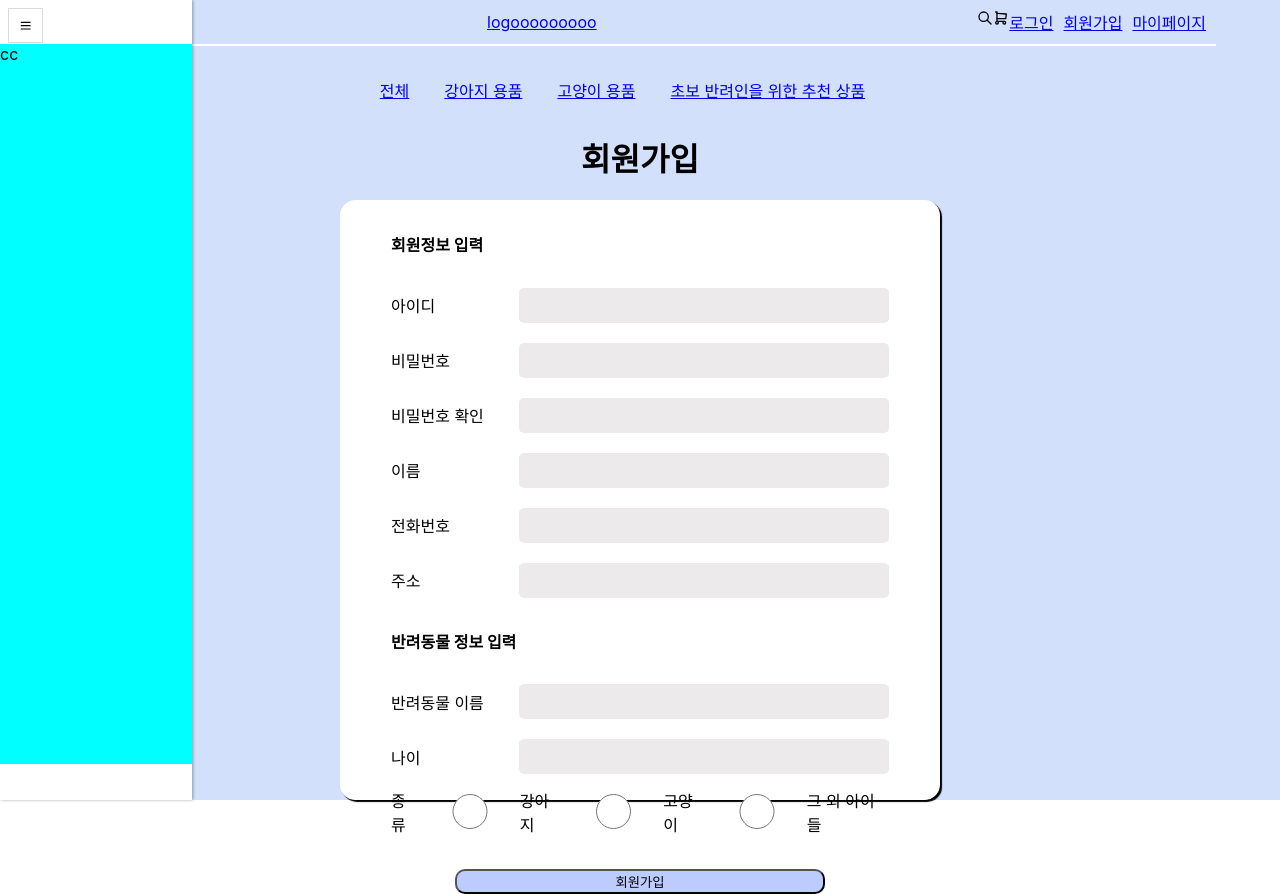
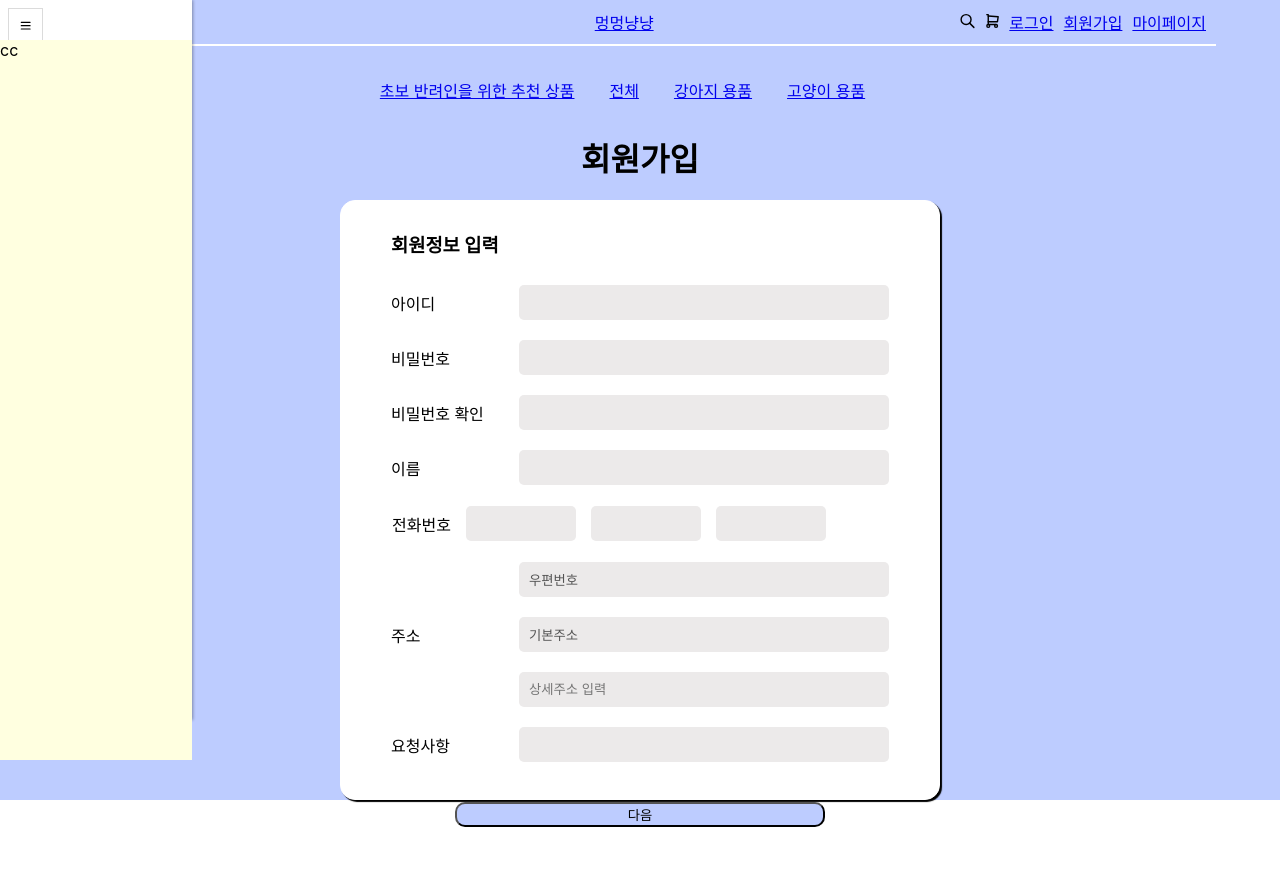
Before and after one commit to meong-nyang/front, a React (Create React App) app: page /user/join in a window 1280 px wide. After the commit the page ends 827 px from the top, so only its background shows below. Built offline with nearby package versions, Linux system fonts and the light colour scheme.

Commit message:
메인페이지 디테일 수정

```diff
--- a/package.json
+++ b/package.json
@@ -10,6 +10,7 @@
     "@testing-library/user-event": "^13.5.0",
     "axios": "^1.7.7",
     "firebase": "^10.14.0",
+    "framer-motion": "^11.11.7",
     "quill": "^2.0.2",
     "quill-image-resize": "^3.0.9",
     "react": "^18.3.1",
@@ -22,6 +23,7 @@
     "react-sweet-progress": "^1.1.2",
     "react-sweetalert2": "^0.6.0",
     "recoil": "^0.7.7",
+    "swiper": "^11.1.14",
     "web-vitals": "^2.1.4"
   },
   "scripts": {
--- a/src/App.js
+++ b/src/App.js
@@ -1,7 +1,7 @@
 import './App.css';
 import { Global } from '@emotion/react';
 import { reset } from './styles/common';
-import { Route, Routes } from 'react-router-dom';
+import { Route, Routes, useLocation } from 'react-router-dom';
 import NotFound from './pages/NotFound/NotFound';
 import MainPage from './pages/user/MainPage/MainPage';
 import UserLoginPage from './pages/user/UserLoginPage/UserLoginPage';
@@ -9,6 +9,7 @@ import UserJoinPage from './pages/user/UserJoinPage/UserJoinPage';
 import UserMyPage from './pages/user/UserMyPage/UserMyPage';
 
 function App() {
+
   return (
     <>
       <Global styles={reset} />
--- a/src/components/user/MainHeader/MainHeader.jsx
+++ b/src/components/user/MainHeader/MainHeader.jsx
@@ -6,6 +6,7 @@ import { Link } from 'react-router-dom';
 import { useRecoilState } from 'recoil';
 import Sidebar from '../Sidebar/Sidebar';
 import { sidebarShowAtom } from '../../../atoms/sidebarShowAtom';
+
 
 function MainHeader(props) {
     const [ sidebarShow, setSidebarShow ] = useRecoilState(sidebarShowAtom);
@@ -25,8 +26,8 @@ function MainHeader(props) {
                     >
                         <TbMenu2 />
                     </button>
-                    <Link to='/'>logooooooooo</Link>
-                    <div css={s.account}>
+                    <Link to='/'>멍멍냥냥</Link>
+                    <div css={s.accountBox}>
                         <div css={s.accountIcons}>
                             <TbSearch /><TbShoppingCart />
                         </div>
@@ -36,10 +37,10 @@ function MainHeader(props) {
                     </div>
                 </div>
                 <div css={s.category}>
+                    <a href='/category/best'>초보 반려인을 위한 추천 상품</a>
                     <a href='/category/total'>전체</a>
                     <a href='/category/dog'>강아지 용품</a>
                     <a href='/category/cat'>고양이 용품</a>
-                    <a href='/category/best'>초보 반려인을 위한 추천 상품</a>
                 </div>
             </div>
         </>
--- a/src/components/user/MainHeader/style.js
+++ b/src/components/user/MainHeader/style.js
@@ -5,7 +5,7 @@ export const layout = css`
     flex-direction: column;
     width: 100%;
     height: 150px;
-    background-color: #D2E0FB;
+    background-color: #BDCCFF;
 `;
 
 export const frame = css`
@@ -16,6 +16,10 @@ export const frame = css`
     width: 90%;
     border-bottom: 2px solid white;
     height: 50%;
+
+    & > a {
+        margin-left: 180px;
+    }
 `;
 
 export const menuToggleButton = css`
@@ -24,6 +28,8 @@ export const menuToggleButton = css`
     align-items: center;
     border: 1px solid #dbdbdb;
     margin-right: 15px;
+    width: 30px;
+    height: 30px;
     background-color: white;
     cursor: pointer;
     &:hover {
@@ -34,7 +40,7 @@ export const menuToggleButton = css`
     }
 `;
 
-export const account = css`
+export const accountBox = css`
     display: flex;
     & > a {
         margin-right: 10px;
@@ -43,8 +49,10 @@ export const account = css`
 
 export const accountIcons = css`
     display: flex;
+    width: 50px;
     & > svg {
-        font-size: 16px;
+        font-size: 22px;
+        margin-right: 8px;
     }
 `;
 
--- a/src/components/user/Sidebar/SidebarBody/style.js
+++ b/src/components/user/Sidebar/SidebarBody/style.js
@@ -3,6 +3,6 @@ import { css } from "@emotion/react";
 export const layout = css`
     display: flex;
     width: 100%;
-    height: 90%;
-    background-color: aqua;
+    height: 100%;
+    background-color: lightyellow;
 `;
--- a/src/components/user/Sidebar/style.js
+++ b/src/components/user/Sidebar/style.js
@@ -2,11 +2,11 @@ import { css } from "@emotion/react";
 
 export const layout = (isShow) => css`
     position: absolute;
-    top: ${isShow ? 0 : -100}%;
+    top: ${isShow ? 0 : -101}%;
     transition: all 0.5s ease-in-out;
     box-sizing: border-box;
     width: 15%;
-    height: 100%;
+    height: 90%;
     background-color: white;
     box-shadow: 1px 0px 3px #00000055;
 `;
--- a/src/pages/user/MainPage/MainPage.jsx
+++ b/src/pages/user/MainPage/MainPage.jsx
@@ -2,19 +2,37 @@ import React from 'react';
 /** @jsxImportSource @emotion/react */
 import * as s from "./style";
 import MainHeader from '../../../components/user/MainHeader/MainHeader';
+import { Swiper, SwiperSlide } from 'swiper/react';
+import 'swiper/css';
 
 function MainPage(props) {
-
+    // const autoMoveSlide = () => {
+    //     if (intervalId !== null) {
+    //       clearInterval(intervalId);
+    //     }
+    //     setIntervalId(
+    //         setInterval(() => {
+    //             setCurSlide((prevState) =>
+    //                 prevState < LAST_SLIDE_INDEX
+    //                 ? prevState + MOVE_SLIDE_INDEX
+    //                 : FIRST_SLIDE_INDEX
+    //             );
+    //         }, 3000)
+    //     );
+    // };
 
     return (
-        <div css={s.layout}>
+        <>
+            <div css={s.layout}>
             <MainHeader />
-            <div css={s.mainContainer}>
-                <div>추천상품</div>
-                <div>추천상품</div>
-                <div>추천상품</div>
+                <div css={s.mainContainer}>
+                    <div css={s.mainPage}>
+                        <div>추천</div>
+                        <div>추천</div>
+                    </div>
+                </div>
             </div>
-        </div>
+        </>
     );
 }
 
--- a/src/pages/user/MainPage/style.js
+++ b/src/pages/user/MainPage/style.js
@@ -7,8 +7,16 @@ export const layout = css`
 
 export const mainContainer = css`
     display: flex;
+    align-items: center;
+    justify-content: center;
+    width: 100%;
+    height: 80%;
+`;
+
+export const mainPage = css`
+    display: flex;
     justify-content: space-around;
     align-items: center;
     width: 70%;
-    height: 80%;
+    height: 100%;
 `;
--- a/src/pages/user/UserJoinPage/UserJoinPage.jsx
+++ b/src/pages/user/UserJoinPage/UserJoinPage.jsx
@@ -11,7 +11,7 @@ function UserJoinPage(props) {
                 <h1>회원가입</h1>
                 <div css={s.joinBox}>
                     <div css={s.formInput}>
-                        <h4>회원정보 입력</h4>
+                        <h3>회원정보 입력</h3>
                         <div>
                             <label htmlFor="">아이디</label>
                             <input type="text" />
@@ -29,16 +29,30 @@ function UserJoinPage(props) {
                             <input type="text" />
                         </div>
                         <div>
-                            <label htmlFor="">전화번호</label>
-                            <input type="text" />
+                            <td>
+                                <label htmlFor="">전화번호</label>
+                                <input type="text" />
+                                <input type="text" />
+                                <input type="text" />
+                            </td>
                         </div>
                         <div>
                             <label htmlFor="">주소</label>
+                            <div css={s.addressBox}>
+                                <div>
+                                    <input type="text" value="우편번호" disabled/>
+                                </div>
+                                <input type="text" value="기본주소" disabled/>
+                                <input type="text" placeholder="상세주소 입력"/>
+                            </div>
+                        </div>
+                        <div>
+                            <label htmlFor="">요청사항</label>
                             <input type="text" />
                         </div>
                     </div>
 
-                    <div css={s.formInput}>
+                    {/* <div css={s.formInput}>
                         <h4>반려동물 정보 입력</h4>
                         <div>
                             <label htmlFor="">반려동물 이름</label>
@@ -65,8 +79,8 @@ function UserJoinPage(props) {
                                 </div>
                             </div>
                         </div>
-                    </div>
-                    <button>회원가입</button>
+                    </div> */}
+                    <button>다음</button>
                 </div>
             </body>
         </>
--- a/src/pages/user/UserJoinPage/style.js
+++ b/src/pages/user/UserJoinPage/style.js
@@ -4,7 +4,7 @@ export const layout = css`
     display: flex;
     flex-direction: column;
     align-items: center;
-    background-color: #D2E0FB;
+    background-color: #BDCCFF;
     height: 100%;
 
     & > h1 {
@@ -48,9 +48,14 @@ export const formInput = css`
     flex-direction: column;
     width: 100%;
 
-    & div {
+    & div, td {
         display: flex;
         justify-content: space-between;
+
+        & > td > input {
+            width: 90px;
+            margin-left: 15px;
+        }
     }
 
     & label {
@@ -68,6 +73,12 @@ export const formInput = css`
         outline: none;
         background-color: #eceaea;
     }
+`;
+
+export const addressBox = css`
+    display: flex;
+    flex-direction: column;
+
 `;
 
 export const typeBox = css`
```
Also changed, not shown: 1 other file (tests, documents, lock files or other folders).
